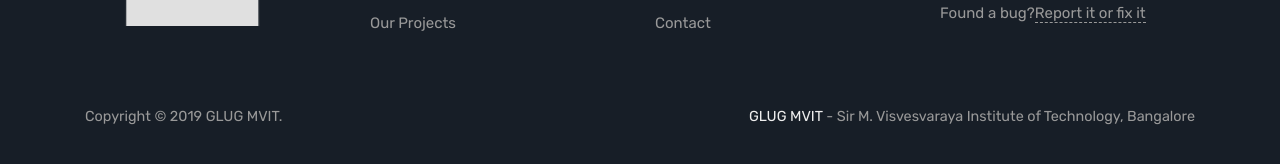
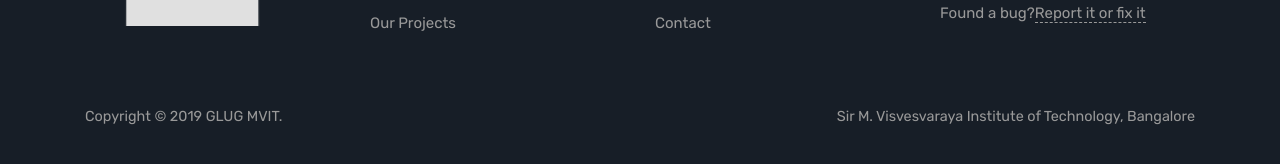
Before and after one commit to glugmvit/glugmvit.github.io, a Jekyll site: the page built from index.html, in a window 1280 px wide and 900 px high, scrolled down 2032 px. Shown: the part 726-890 px from the top of the window. Built offline with Jekyll 4.4.1, drawn with Linux system fonts in a browser that asks for light colours; the list of posts is cut into pages by our own code; comment, search, counter and statistics services are not loaded.

Commit message:
Edit footer

```diff
--- a/_layouts/default.html
+++ b/_layouts/default.html
@@ -198,8 +198,7 @@
                 Copyright © {{ site.time | date: "%Y" }} {{ site.name }}.
                 </p>
                 <p class="pull-right">
-                <!-- Please, leave credit to author unless you own a commercial license: https://www.wowthemes.net/freebies-license/ -->
-                <a target="_blank" href="https://www.wowthemes.net/free-jekyll-template-affiliates/">GLUG MVIT</a> - Sir M. Visvesvaraya Institute of Technology, Bangalore
+                <a target="_blank" href="#"></a>Sir M. Visvesvaraya Institute of Technology, Bangalore
                 </p>
                 <div class="clearfix"></div>
             </div>
```
